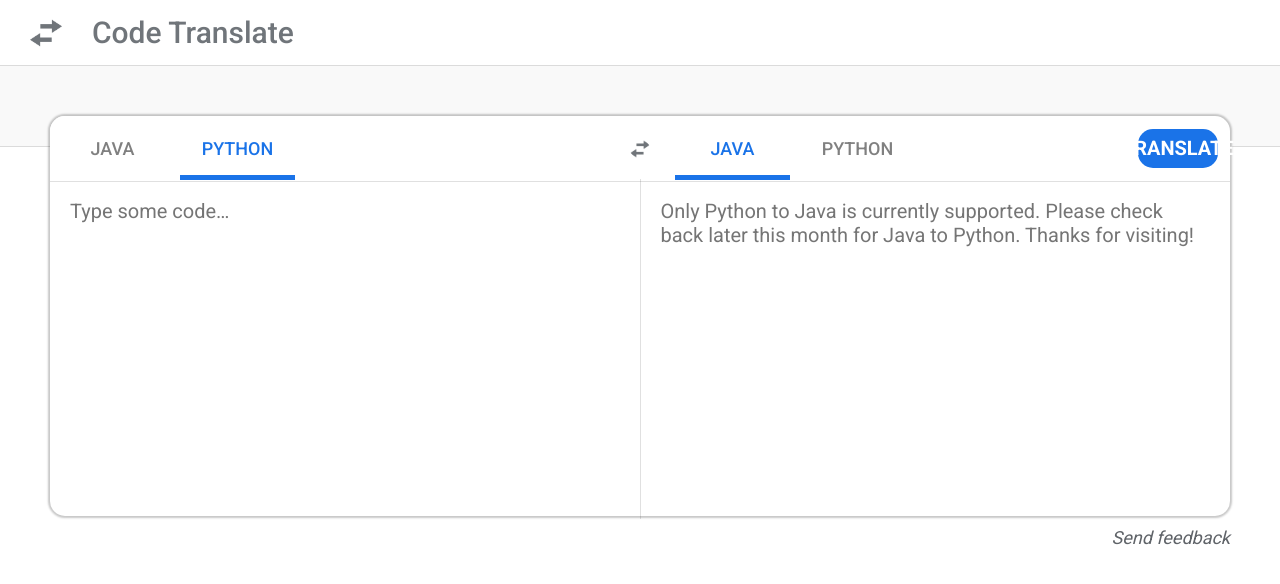
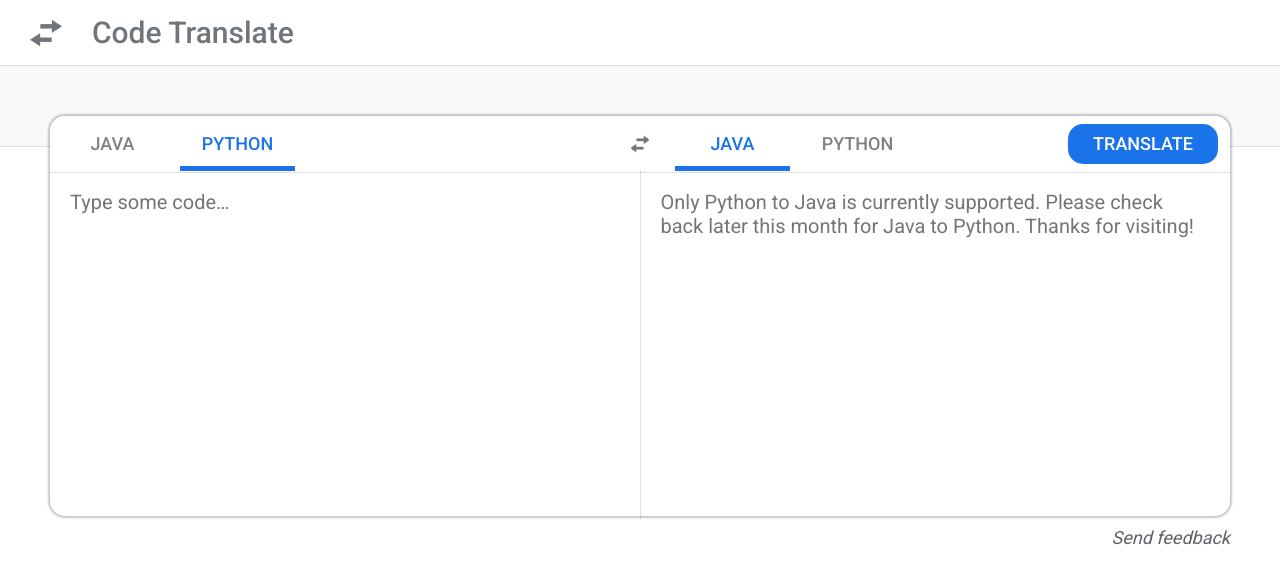
Before and after one commit to KevinH48264/code-translate, a React (Create React App) app: page / in a window 1280 px wide. Shown: the top 584 px of the page. Built offline with nearby package versions, Linux system fonts and the light colour scheme.

Commit message:
Fixed the size of the tranlate button

```diff
--- a/src/components/TranslateButton/index.js
+++ b/src/components/TranslateButton/index.js
@@ -35,11 +35,9 @@ const TranslateButton = ({ tFrom, setTFrom, tTo, setTTo, inputCode, setInputCode
     }
 
     return (
-        <TranslateButtonContainer>
-            <TranslateButtonInner>
-                <TranslateButtonObject onClick={handleSubmit}>Translate</TranslateButtonObject>
-            </TranslateButtonInner>
-        </TranslateButtonContainer>
+        <TranslateButtonInner>
+            <TranslateButtonObject onClick={handleSubmit}>Translate</TranslateButtonObject>
+        </TranslateButtonInner>
     )
 }
 
--- a/src/components/TranslateButton/styles.js
+++ b/src/components/TranslateButton/styles.js
@@ -15,7 +15,7 @@ export const TranslateButtonContainer = styled.div`
 export const TranslateButtonInner = styled.form`
     display: flex;
     width: 100%;
-    height: 39px;
+    height: 40px;
     justify-content: flex-end;
     align-items: center;
     flex-direction: row;
@@ -26,7 +26,7 @@ export const TranslateButtonInner = styled.form`
 
 export const TranslateButtonObject = styled.div`
     display: flex;
-    width: 27%;
+    width: 150px;
     height: 100%;
     justify-content: center;
     align-items: center;
@@ -34,6 +34,11 @@ export const TranslateButtonObject = styled.div`
     color: white;
     text-transform: uppercase;
     border-radius: 15px;
-    font-size: 20px;
+    font-size: 18px;
     cursor: pointer;
+    font-weight: 500;
+    :hover {
+        opacity: 90%;
+        box-shadow: 0 0 2px 2px rgba(0,0,0,0.22);
+    }
 `
```
